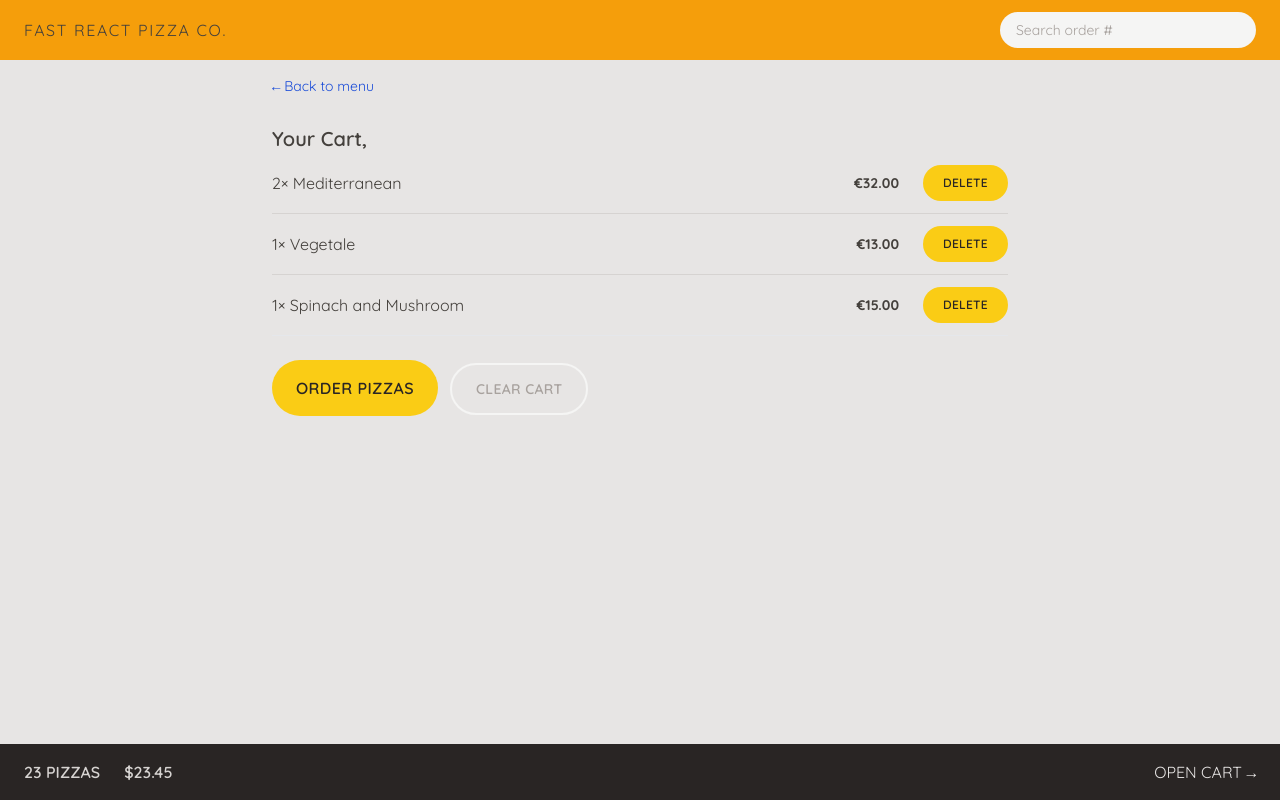
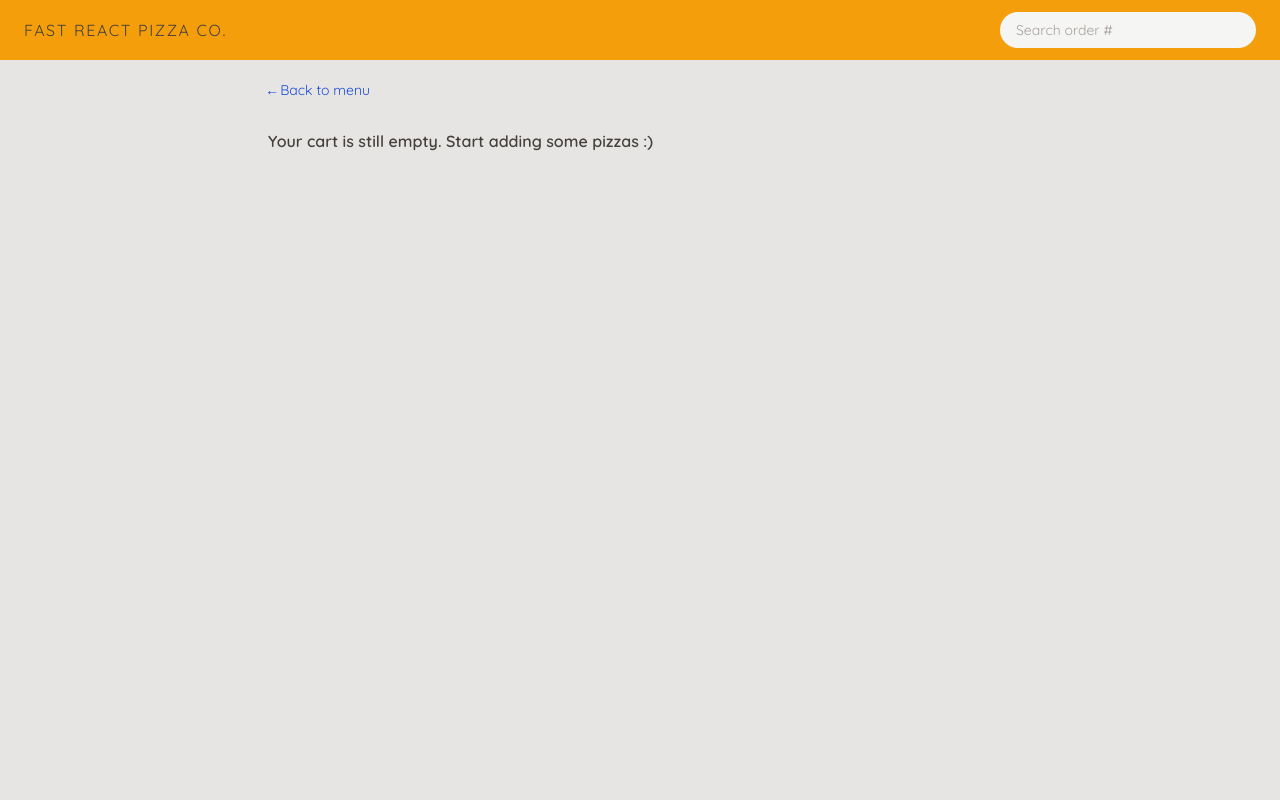
Before and after one commit to JanaTSCH/pizza-react, a React (Vite) app in the folder fast-react-pizza/: page /cart in a window 1280 px wide. Built offline with nearby package versions, Linux system fonts and the light colour scheme.

Commit message:
updating cart with redux selector

```diff
--- a/fast-react-pizza/src/features/cart/Cart.jsx
+++ b/fast-react-pizza/src/features/cart/Cart.jsx
@@ -1,36 +1,16 @@
 import LinkButton from "../../ui/LinkButton";
 import Button from "../../ui/Button";
 import CartItem from "./CartItem";
-import { useSelector } from "react-redux";
-
-const fakeCart = [
-  {
-    pizzaId: 12,
-    name: "Mediterranean",
-    quantity: 2,
-    unitPrice: 16,
-    totalPrice: 32,
-  },
-  {
-    pizzaId: 6,
-    name: "Vegetale",
-    quantity: 1,
-    unitPrice: 13,
-    totalPrice: 13,
-  },
-  {
-    pizzaId: 11,
-    name: "Spinach and Mushroom",
-    quantity: 1,
-    unitPrice: 15,
-    totalPrice: 15,
-  },
-];
+import { useDispatch, useSelector } from "react-redux";
+import { clearCart, getCart } from "./cartSlice";
+import EmptyCart from "./EmptyCart";
 
 function Cart() {
   const username = useSelector(state=>state.user.username);
-  const cart = fakeCart;
-  console.log(cart);
+  const cart = useSelector(getCart);
+  const dispatch = useDispatch();
+
+  if(!cart.length) return <EmptyCart />
 
   return (
     <div className="px-4 py-3">
@@ -40,7 +20,7 @@
 
       <ul className="divide-y divide-stone-300 border-b">
         {cart.map((item) => (
-          <CartItem key={item.key} item={item} />
+          <CartItem item={item} key={item.id} />
         ))}
       </ul>
 
@@ -48,7 +28,7 @@
         <Button to="/order/new" type="primary">
           Order pizzas
         </Button>
-        <Button type="secondary">
+        <Button type="secondary" onClick={()=>dispatch(clearCart())}>
           Clear cart
         </Button>
       </div>
--- a/fast-react-pizza/src/features/cart/CartItem.jsx
+++ b/fast-react-pizza/src/features/cart/CartItem.jsx
@@ -1,8 +1,12 @@
-import Button from "../../ui/Button";
+import { useSelector } from "react-redux";
 import { formatCurrency } from "../../utils/helpers";
+import DeleteItem from "./DeleteItem";
+import UpdateItemQuantity from "./UpdateItemQuantity";
+import { getCurrentQuantityById } from "./cartSlice";
 
 function CartItem({ item }) {
   const { pizzaId, name, quantity, totalPrice } = item;
+  const currentQuantity = useSelector(getCurrentQuantityById(pizzaId));
 
   return (
     <li className="py-3 sm:flex sm:items-center sm:justify-between">
@@ -11,7 +15,8 @@
       </p>
       <div className="flex items-center justify-between sm:gap-6">
         <p className="text-sm font-bold">{formatCurrency(totalPrice)}</p>
-        <Button type="small">Delete</Button>
+        <UpdateItemQuantity pizzaId={pizzaId} currentQuantity={currentQuantity}/>
+        <DeleteItem pizzaId={pizzaId}/>
       </div>
     </li>
   );
--- a/fast-react-pizza/src/features/cart/CartOverview.jsx
+++ b/fast-react-pizza/src/features/cart/CartOverview.jsx
@@ -1,14 +1,24 @@
+/* eslint-disable react-refresh/only-export-components */
+
+import { useSelector } from "react-redux";
 import { Link } from "react-router-dom";
+import { getTotalCartPrice, getTotalCartQuantity } from "./cartSlice";
+import { formatCurrency } from "../../utils/helpers";
 
 function CartOverview() {
+  const totalCartQuantity = useSelector(getTotalCartQuantity);
+  const totalCartPrice = useSelector(getTotalCartPrice);
+
+  if(!totalCartQuantity) return null;
+
   return (
     <div
       className="flex items-center justify-between bg-stone-800 px-4 py-4 text-stone-200 sm:px-6 text-sm
     md:text-base uppercase "
     >
       <p className="text-stone-300 font-semibold space-x-4 sm:space-x-6">
-        <span>23 pizzas</span>
-        <span>$23.45</span>
+        <span>{totalCartQuantity} pizzas</span>
+        <span>{formatCurrency(totalCartPrice)}</span>
       </p>
       <Link to="/cart">Open cart &rarr;</Link>
     </div>
--- /dev/null
+++ b/fast-react-pizza/src/features/cart/DeleteItem.jsx
@@ -0,0 +1,13 @@
+import { useDispatch } from "react-redux";
+import Button from "../../ui/Button"
+import { deleteItem } from "./cartSlice";
+
+function DeleteItem({ pizzaId }) {
+    const dispatch = useDispatch();
+    return (
+    <Button type="small" onClick={() => dispatch(deleteItem(pizzaId))}>
+        Delete
+    </Button>)
+}
+
+export default DeleteItem;
--- a/fast-react-pizza/src/features/cart/EmptyCart.jsx
+++ b/fast-react-pizza/src/features/cart/EmptyCart.jsx
@@ -1,11 +1,12 @@
 import { Link } from 'react-router-dom';
+import LinkButton from '../../ui/LinkButton';
 
 function EmptyCart() {
   return (
-    <div>
-      <Link to="/menu">&larr; Back to menu</Link>
+    <div className='px-3 py-4'>
+      <LinkButton to="/menu">&larr; Back to menu</LinkButton>
 
-      <p>Your cart is still empty. Start adding some pizzas :)</p>
+      <p className='mt-7 font-semibold'>Your cart is still empty. Start adding some pizzas :)</p>
     </div>
   );
 }
--- /dev/null
+++ b/fast-react-pizza/src/features/cart/UpdateItemQuantity.jsx
@@ -0,0 +1,24 @@
+import { useDispatch } from "react-redux";
+import Button from "../../ui/Button"
+import { decreaseItemQuantity, increaseItemQuantity } from "./cartSlice";
+
+function UpdateItemQuantity({pizzaId, currentQuantity}) {
+    const dispatch = useDispatch();
+    return (
+        <div className="flex items-center gap-2 md:gap-3">
+            <Button
+            type='round'
+            onClick={() => dispatch(decreaseItemQuantity(pizzaId))}>
+                -
+            </Button>
+            <span className="text-sm font-medium">{currentQuantity}</span>
+            <Button
+            type='round'
+            onClick={() => dispatch(increaseItemQuantity(pizzaId))}>
+                +
+            </Button>
+        </div>
+    )
+}
+
+export default UpdateItemQuantity
--- /dev/null
+++ b/fast-react-pizza/src/features/cart/cartSlice.js
@@ -0,0 +1,63 @@
+import { createSlice } from "@reduxjs/toolkit";
+
+const initialState = {
+    cart: [],
+};
+
+const cartSlice = createSlice({
+    name: 'cart',
+    initialState,
+    reducers: {
+        addItem(state, action) {
+            // payload = newItem
+            state.cart.push(action.payload);
+        },
+        deleteItem(state, action) {
+            // payload = pizzaId
+            state.cart = state.cart.filter(item => item.pizzaId !== action.payload);
+        },
+        increaseItemQuantity(state, action) {
+            // payload = pizzaId
+            const item = state.cart.find(item => item.pizzaId === action.payload);
+            item.quantity++;
+            item.totalPrice = item.quantity * item.unitPrice;
+        },
+        decreaseItemQuantity(state, action) {
+            // payload = pizzaId
+            const item = state.cart.find(item => item.pizzaId === action.payload);
+            item.quantity--;
+            item.totalPrice = item.quantity * item.unitPrice;
+            if (item.quantity === 0) cartSlice.caseReducers.deleteItem(state, action);
+        },
+        clearCart(state) {
+            state.cart = [];
+        },
+        // getTotals(state) {
+        //     let totalPrice = 0;
+        //     let totalQuantity = 0;
+        //     state.cart.forEach(item => {
+        //         totalPrice += item.totalPrice;
+        //         totalQuantity += item.quantity;
+        //     });
+        //     state.totalPrice = totalPrice;
+        //     state.totalQuantity = totalQuantity;
+        // }
+    }
+});
+
+export const {addItem, deleteItem, increaseItemQuantity, decreaseItemQuantity, clearCart} = cartSlice.actions;
+
+export default cartSlice.reducer;
+
+export const getCart = (state) => state.cart.cart;
+
+export const getTotalCartQuantity = (state) =>
+    state.cart.cart.reduce((sum, item) => sum + item.quantity, 0);
+
+export const getTotalCartPrice = (state) =>
+    state.cart.cart.reduce((sum, item) => sum + item.totalPrice, 0);
+
+export const getCurrentQuantityById = (id) => state =>
+    state.cart.cart.find(item => item.pizzaId === id)?.quantity ?? 0;
+
+//'reselect'
--- a/fast-react-pizza/src/features/order/Order.jsx
+++ b/fast-react-pizza/src/features/order/Order.jsx
@@ -1,3 +1,5 @@
+/* eslint-disable react-refresh/only-export-components */
+
 // Test ID: IIDSAT
 
 import { useLoaderData } from "react-router-dom";
--- a/fast-react-pizza/src/store.js
+++ b/fast-react-pizza/src/store.js
@@ -1,10 +1,11 @@
 import { configureStore } from "@reduxjs/toolkit";
-
 import userReducer from "./features/user/userSlice";
+import cartReducer from "./features/cart/cartSlice";
 
 const store = configureStore({
     reducer: {
         user: userReducer,
+        cart: cartReducer,
     },
 });
 
--- a/fast-react-pizza/src/ui/Button.jsx
+++ b/fast-react-pizza/src/ui/Button.jsx
@@ -1,10 +1,11 @@
 import { Link } from "react-router-dom";
-function Button({ children, disabled, to, type }) {
+function Button({ children, disabled, to, type, onClick }) {
     const base = "inline-block text-small bg-yellow-400 uppercase font-semibold text-stone-800 tracking-wide rounded-full hover:bg-yellow-300 transition-colors duration-300 focus:outline-none focus:ring focus:ring-yellow-300  focus:ring-offset-2 disabled:cursor-not-allowed";
 
     const styles = {
         primary: base + " py-3 px-4 md:px-6 md:py-4",
-        small: base + " py-2 md:px-5 md:py-2.5 text-xs",
+        small: base + " px-4 py-2 md:px-5 md:py-2.5 text-xs",
+        round: base + " px-2.5 py-1 md:px-3.5 md:py-2 text-sm",
         secondary: " inline-block text-sm uppercase font-semibold border-2 border-stone-100 py-2.5 px-4 md:px-6 md:py-3.5 text-stone-400 tracking-wide rounded-full hover:bg-stone-300 transition-colors duration-300 hover:text-stone-800 focus:outline-none focus:ring focus:ring-stone-200 focus:text-stone-800 focus:ring-offset-2 disabled:cursor-not-allowed",
     }
 
@@ -12,6 +13,14 @@
         return (
             <Link className={styles[type]} to={to}>{children}</Link>
         );
+
+    if(onClick)
+        return (
+            <button onClick={onClick} disabled={disabled} className={styles[type]}>
+                {children}
+            </button>
+        );
+
     return (
         <button disabled={disabled} className={styles[type]}>
             {children}
```
Also changed, not shown: fast-react-pizza/src/features/menu/MenuItem.jsx (+34 -2 lines), fast-react-pizza/.eslintrc.cjs.
